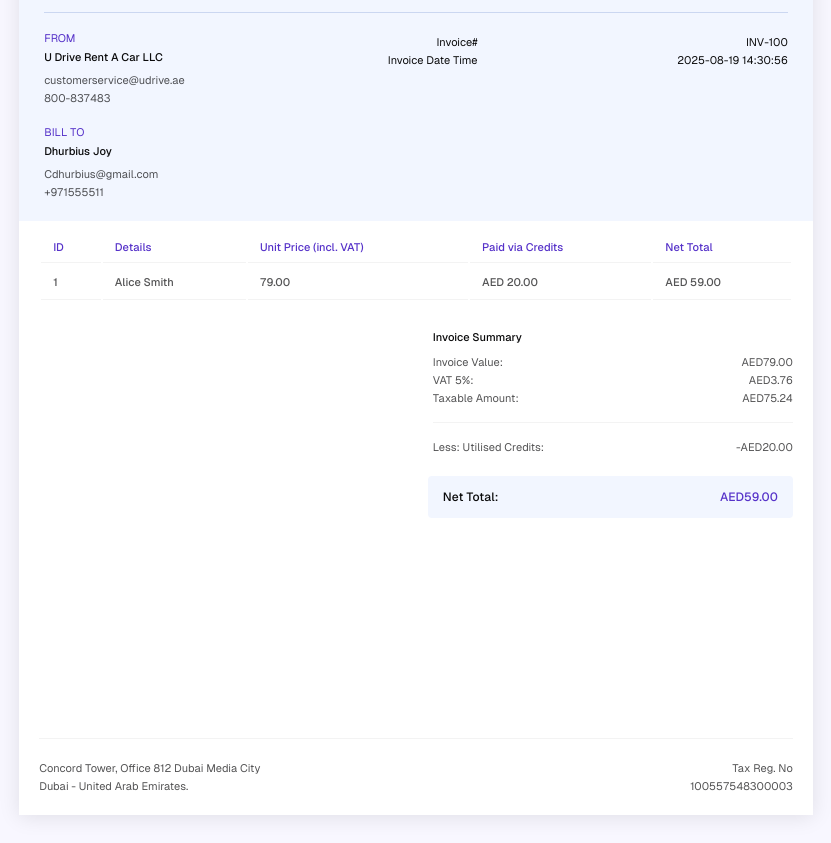
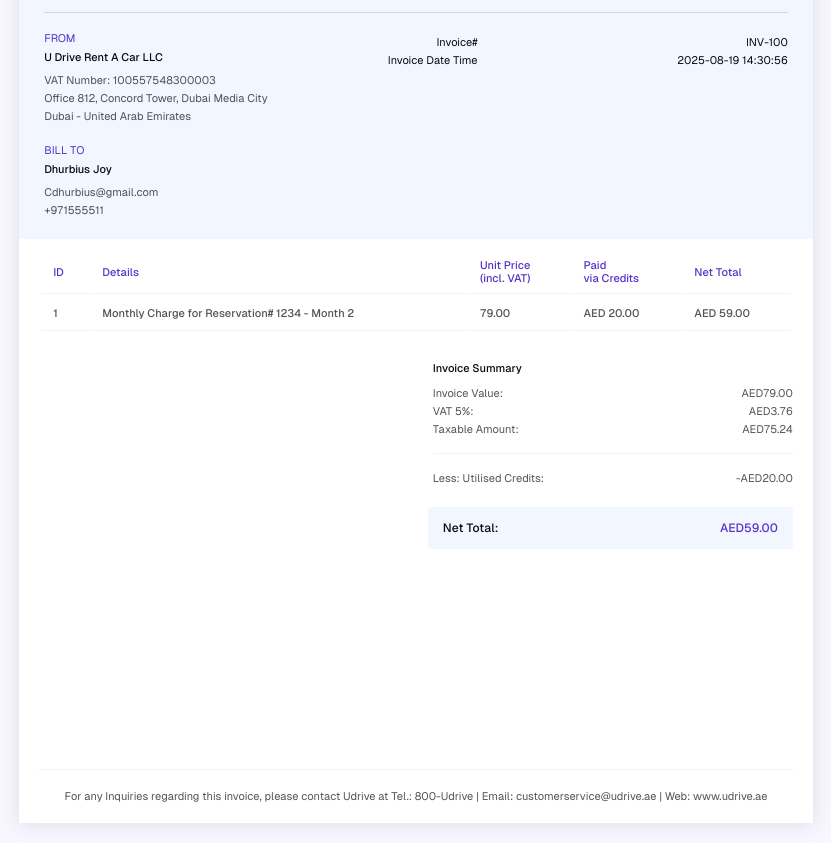
Before and after one commit to zunulnoorzip24/Udrive-Invoice, a plain HTML site: page index.html in a window 1280 px wide. Shown: the part 71-914 px from the top of the page, without its empty margins (224-1055 px from the left). Drawn offline with Linux system fonts and the light colour scheme.

Commit message:
New Text Added

```diff
--- a/index.html
+++ b/index.html
@@ -95,6 +95,13 @@
             line-height: 18px;
             letter-spacing: 0%;
             color: rgba(10, 10, 11, 0.7);
+        }
+
+        .footer-text {
+            font-weight: 400;
+            font-size: 11px;
+            color: rgba(10, 10, 11, 0.7);
+            margin-top: 20px;
         }
 
         .right-content {
@@ -217,7 +224,8 @@
         .footer-right-content p {
             text-align: right;
         }
-                @media screen and (max-width:420px) {
+
+        @media screen and (max-width:420px) {
             body {
                 padding: 10px;
             }
@@ -317,8 +325,9 @@
                     <div>
                         <p class="content-heading">From</p>
                         <p class="content-subheading">U Drive Rent a Car LLC</p>
-                        <p class="content-text">customerservice@udrive.ae</p>
-                        <p class="content-text">800-837483</p>
+                        <p class="content-text">VAT Number: 100557548300003</p>
+                        <p class="content-text">Office 812, Concord Tower, Dubai Media City</p>
+                        <p class="content-text">Dubai - United Arab Emirates</p>
                     </div>
                     <div>
                         <p class="content-heading">Bill To</p>
@@ -345,15 +354,15 @@
                 <tr>
                     <th>ID</th>
                     <th>Details</th>
-                    <th>Unit Price (incl. VAT)</th>
-                    <th>Paid via Credits</th>
+                    <th>Unit Price <br> (incl. VAT)</th>
+                    <th>Paid <br> via Credits</th>
                     <th>Net Total</th>
                 </tr>
             </thead>
             <tbody>
                 <tr>
                     <td>1</td>
-                    <td>Alice Smith</td>
+                    <td>Monthly Charge for Reservation# 1234 - Month 2</td>
                     <td>79.00</td>
                     <td>AED 20.00</td>
                     <td>AED 59.00</td>
@@ -394,21 +403,13 @@
         </div>
 
         <footer>
-            <div
-                style="display: flex; border-top: 1px solid #F3F3F3;justify-content: space-between;align-items: center;">
+            <div style="display: flex; border-top: 1px solid #F3F3F3;justify-content: center;align-items: center;">
 
-                <div class="footer-left-content">
-                    <p>Concord Tower, Office 812 Dubai Media City</p>
-                    <p>Dubai - United Arab Emirates.</p>
-                </div>
-                <div class="footer-right-content">
-                    <p>Tax Reg. No</p>
-                    <p>100557548300003</p>
-                </div>
+                <p class="footer-text">For any Inquiries regarding this invoice, please contact Udrive at Tel.:
+                    800-Udrive | Email: customerservice@udrive.ae | Web: www.udrive.ae</p>
             </div>
         </footer>
     </div>
 </body>
 
-
 </html>
```
